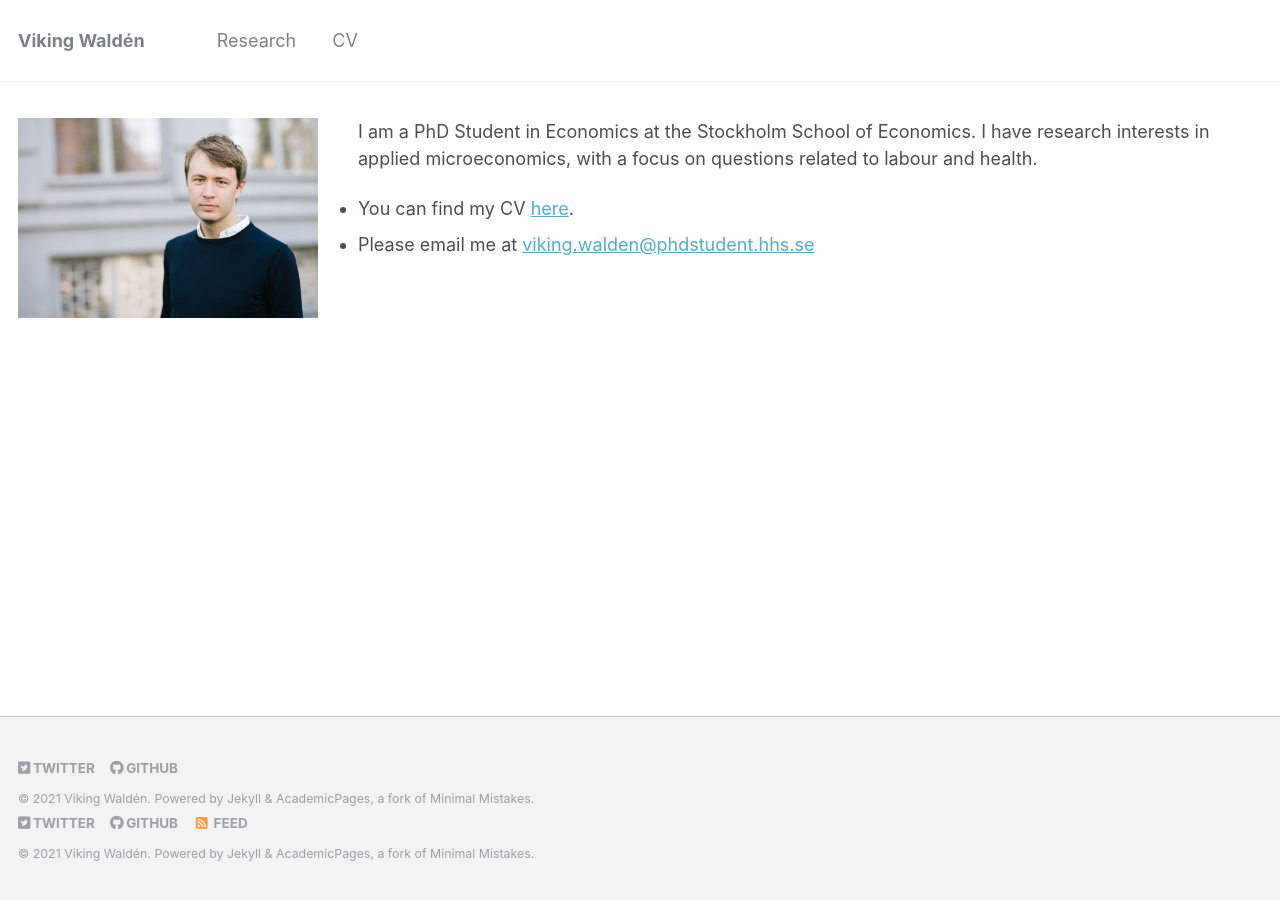
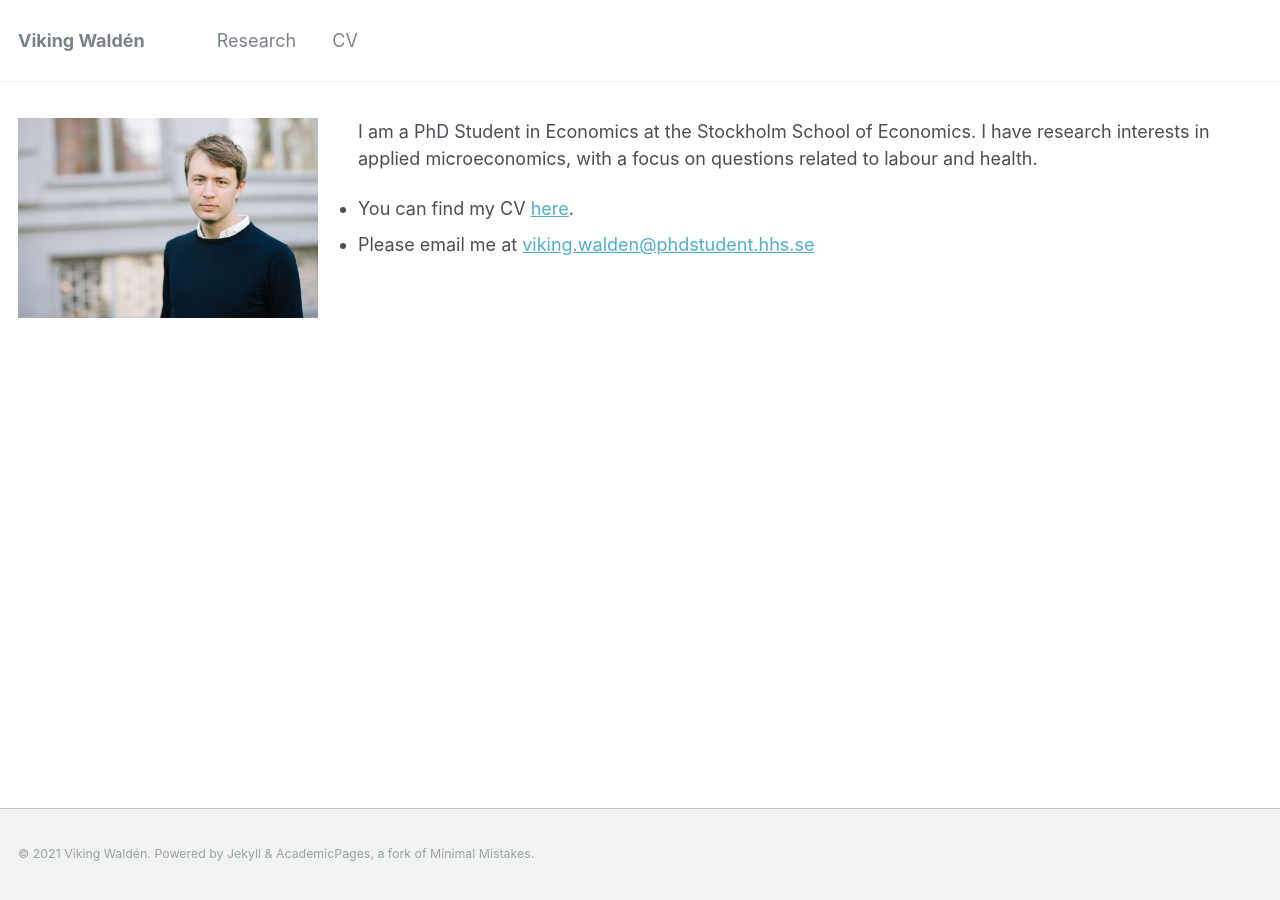
Before and after one commit to vikingwalden/vikingwalden.github.io, a Jekyll site: the page built from _pages/about.md, in a window 1280 px wide. Built offline with Jekyll 4.4.1, drawn with Linux system fonts in a browser that asks for light colours.

Commit message:
Update footer

```diff
--- a/_includes/footer/custom.html
+++ b/_includes/footer/custom.html
@@ -1,20 +1,3 @@
 {% include base_path %}
 
-<div class="page__footer-follow">
-  <ul class="social-icons">
-    <!--{% if site.data.ui-text[site.locale].follow_label %}
-      <! <li><strong>{{ site.data.ui-text[site.locale].follow_label }}</strong></li> >
-    {% endif %}-->
-    {% if site.twitter.username %}
-      <li><a href="https://twitter.com/{{ site.twitter.username }}"><i class="fab fa-twitter-square" aria-hidden="true"></i> Twitter</a></li>
-    {% endif %}
-    {% if site.author.linkedin %}
-      <li><a href="https://linkedin.com/{{ site.author.linkedin }}"><i class="fab fa-linkedin" aria-hidden="true"></i> LinkedIn</a></li>
-    {% endif %}
-    {% if site.author.github %}
-      <li><a href="http://github.com/{{ site.author.github }}"><i class="fab fa-github" aria-hidden="true"></i> GitHub</a></li>
-    {% endif %}
-  </ul>
-</div>
-
 <div class="page__footer-copyright">&copy; {{ site.time | date: '%Y' }} {{ site.name | default: site.title }}. {{ site.data.ui-text[site.locale].powered_by | default: "Powered by" }} <a href="http://jekyllrb.com" rel="nofollow">Jekyll</a> &amp; <a href="https://github.com/academicpages/academicpages.github.io">AcademicPages</a>, a fork of <a href="https://mademistakes.com/work/minimal-mistakes-jekyll-theme/" rel="nofollow">Minimal Mistakes</a>.</div>
--- a/_layouts/default.html
+++ b/_layouts/default.html
@@ -21,8 +21,7 @@
     <div class="page__footer">
       <footer>
         {% include footer/custom.html %}
-        {% include footer.html %}
-      </footer>
+        </footer>
     </div>
 
     {% include scripts.html %}
```
